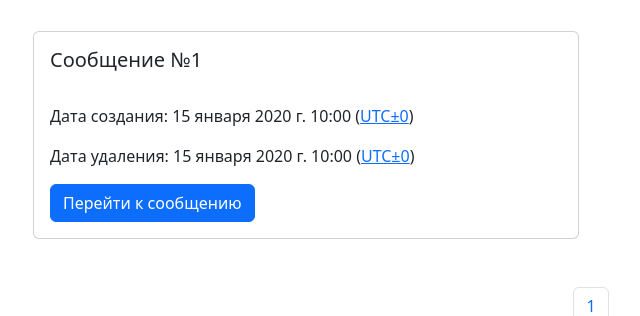
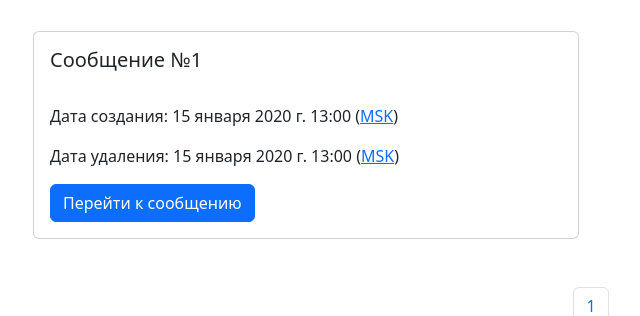
Before and after one commit to storlay/pastebin, a Django app: page /my-messages/ in a window 1280 px wide. Shown: the part 145-461 px from the top of the page, without its empty margins (49-689 px from the left). Run offline with Django 5.2, Linux system fonts and the light colour scheme; a user stored in the database is signed in; tables that the repository leaves empty hold one stand-in row (values such as "Sample post"); parts of the project's set-up code (start-up, migrations or seed data) failed here and were passed over.

Commit message:
Change timezone to Moscow

```diff
--- a/pastebin/settings.py
+++ b/pastebin/settings.py
@@ -125,7 +125,7 @@ AUTH_PASSWORD_VALIDATORS = [
 ]
 
 LANGUAGE_CODE = 'ru-Ru'
-TIME_ZONE = 'UTC'
+TIME_ZONE = 'Europe/Moscow'
 USE_I18N = True
 USE_TZ = True
 
--- a/text/templates/input_text.html
+++ b/text/templates/input_text.html
@@ -57,7 +57,7 @@
             <div class="mb-3">
                 {{ form.captcha }}
             </div>
-            <p>*часовой пояс <a href="https://24timezones.com/chasovoy-poyas/utc" target="_blank">UTC±0</a></p>
+            <p>*часовой пояс <a href="https://time.is/ru/Moscow" target="_blank">MSK</a></p>
             <button type="submit" class="btn btn-primary">Сохранить</button>
         </form>
     </div>
--- a/text/templates/message.html
+++ b/text/templates/message.html
@@ -17,7 +17,7 @@
     <p>
         <i class="bi bi-calendar-week-fill"></i> Дата создания:
         {{ message.datetime_of_creation|date }} {{ message.datetime_of_creation|time:"H:i" }}
-        (<a href="https://24timezones.com/chasovoy-poyas/utc" target="_blank">UTC±0</a>)
+        (<a href="https://time.is/ru/Moscow" target="_blank">MSK</a>)
     </p>
     <br>
     <div class="card col-9">
--- a/text/templates/user_message_feed.html
+++ b/text/templates/user_message_feed.html
@@ -18,13 +18,13 @@
                         <br>
                         <p class="card-text">Дата
                             создания: {{ message.datetime_of_creation|date }} {{ message.datetime_of_creation|time:"H:i" }}
-                            (<a href="https://24timezones.com/chasovoy-poyas/utc" target="_blank">UTC±0</a>)
+                            (<a href="https://time.is/ru/Moscow" target="_blank">MSK</a>)
                         </p>
                         <p class="card-text">
                             {% if message.datetime_of_deletion %}
                                 Дата удаления: {{ message.datetime_of_deletion|date }}
                                 {{ message.datetime_of_deletion|time:"H:i" }}
-                                (<a href="https://24timezones.com/chasovoy-poyas/utc" target="_blank">UTC±0</a>)
+                                (<a href="https://time.is/ru/Moscow" target="_blank">MSK</a>)
                             {% else %}
                                 Вечное сообщение
                             {% endif %}
```
